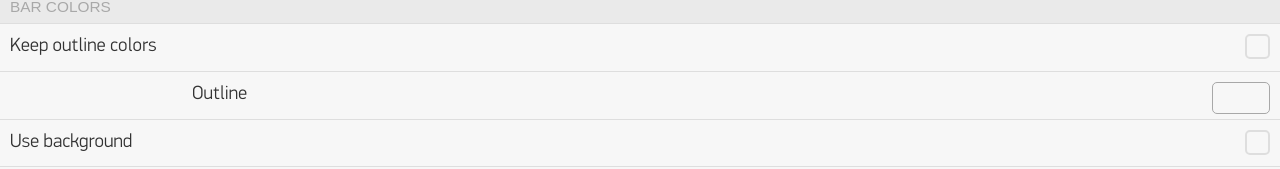
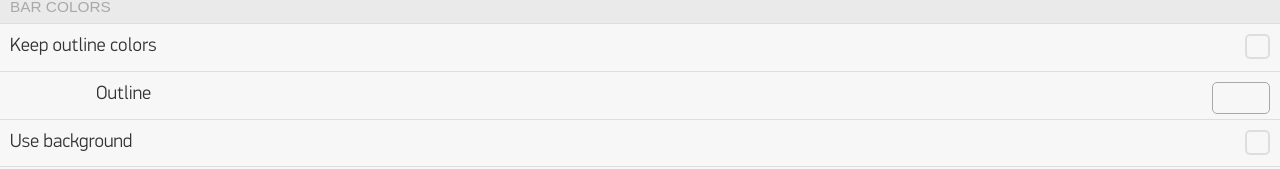
Before and after one commit to Senzinka/config-agent-hud, a plain HTML site: page index.html in a window 1280 px wide. Shown: the part 431-600 px from the top of the page. Drawn offline with Linux system fonts and the light colour scheme.

Commit message:
Update style.css

```diff
--- a/css/style.css
+++ b/css/style.css
@@ -10,5 +10,5 @@
 }
 
 .subitem {
-  padding-left: 10em;
+  padding-left: 5em;
 }
```
